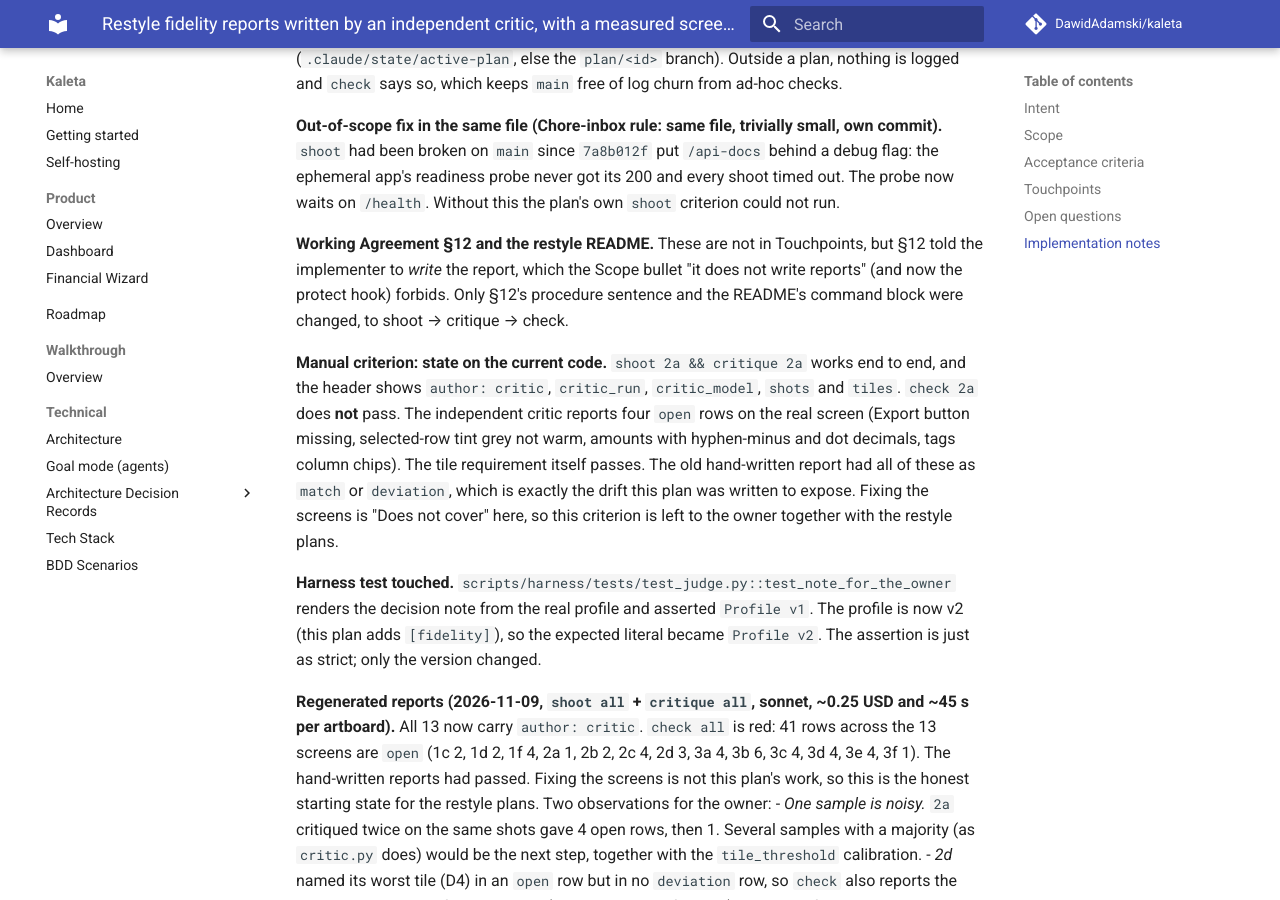
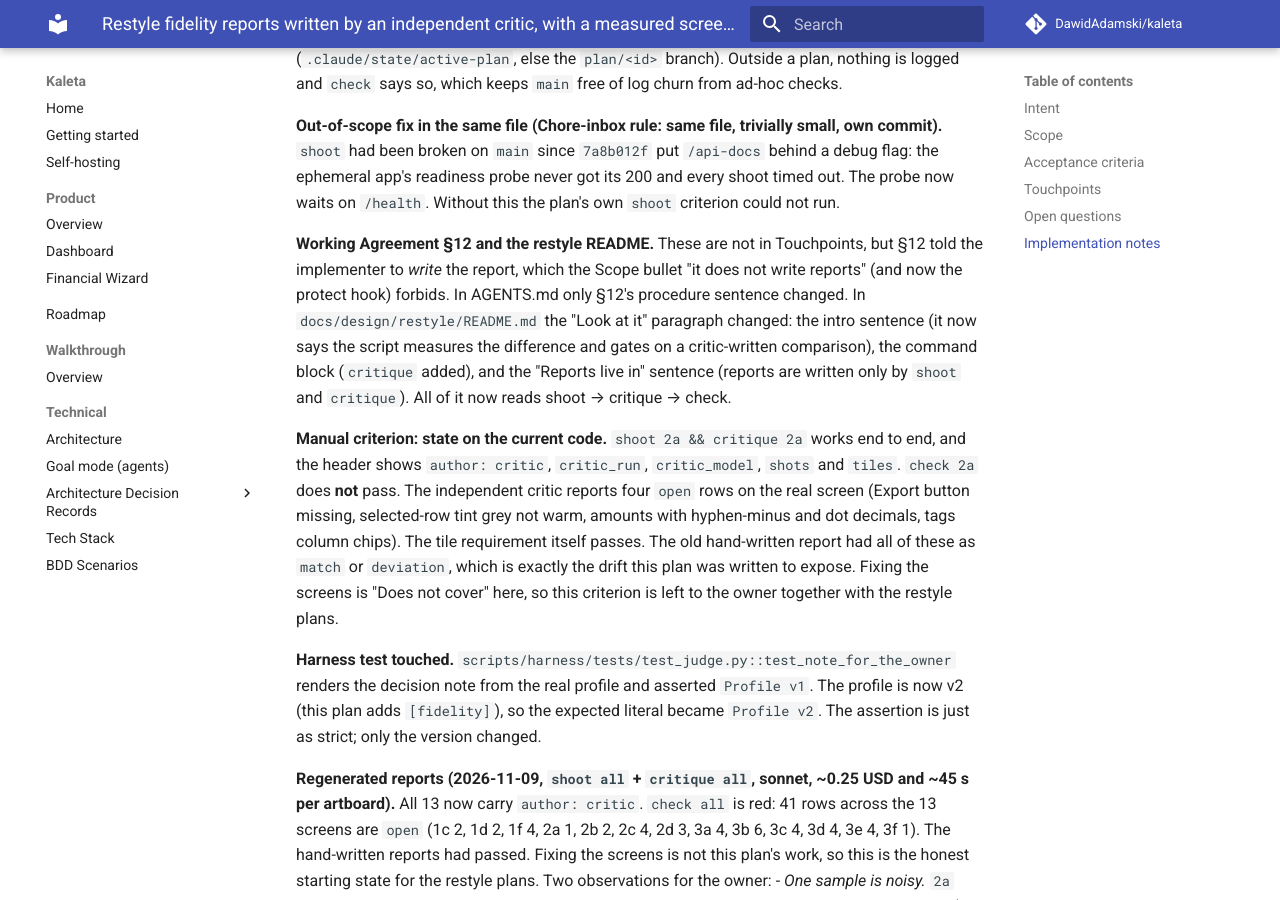
Before and after one commit to DawidAdamski/kaleta, an MkDocs documentation site: the page built from docs/plans/fidelity-independent-critic.md, in a window 1280 px wide and 900 px high, scrolled down 2905 px. Built offline with MkDocs 1.6.1 and Material for MkDocs 9.7.7, drawn with Linux system fonts in a browser that asks for light colours; comment, search, counter and statistics services are not loaded.

Commit message:
docs(plans): describe the restyle README change exactly
Co-Authored-By: Claude Opus 5.5 <noreply@anthropic.com>

```diff
--- a/docs/plans/fidelity-independent-critic.md
+++ b/docs/plans/fidelity-independent-critic.md
@@ -144,8 +144,12 @@ Without this the plan's own `shoot` criterion could not run.
 **Working Agreement §12 and the restyle README.** These are not in
 Touchpoints, but §12 told the implementer to *write* the report, which the
 Scope bullet "it does not write reports" (and now the protect hook) forbids.
-Only §12's procedure sentence and the README's command block were changed,
-to shoot → critique → check.
+In AGENTS.md only §12's procedure sentence changed. In
+`docs/design/restyle/README.md` the "Look at it" paragraph changed: the
+intro sentence (it now says the script measures the difference and gates on
+a critic-written comparison), the command block (`critique` added), and the
+"Reports live in" sentence (reports are written only by `shoot` and
+`critique`). All of it now reads shoot → critique → check.
 
 **Manual criterion: state on the current code.** `shoot 2a && critique 2a`
 works end to end, and the header shows `author: critic`, `critic_run`,
```
